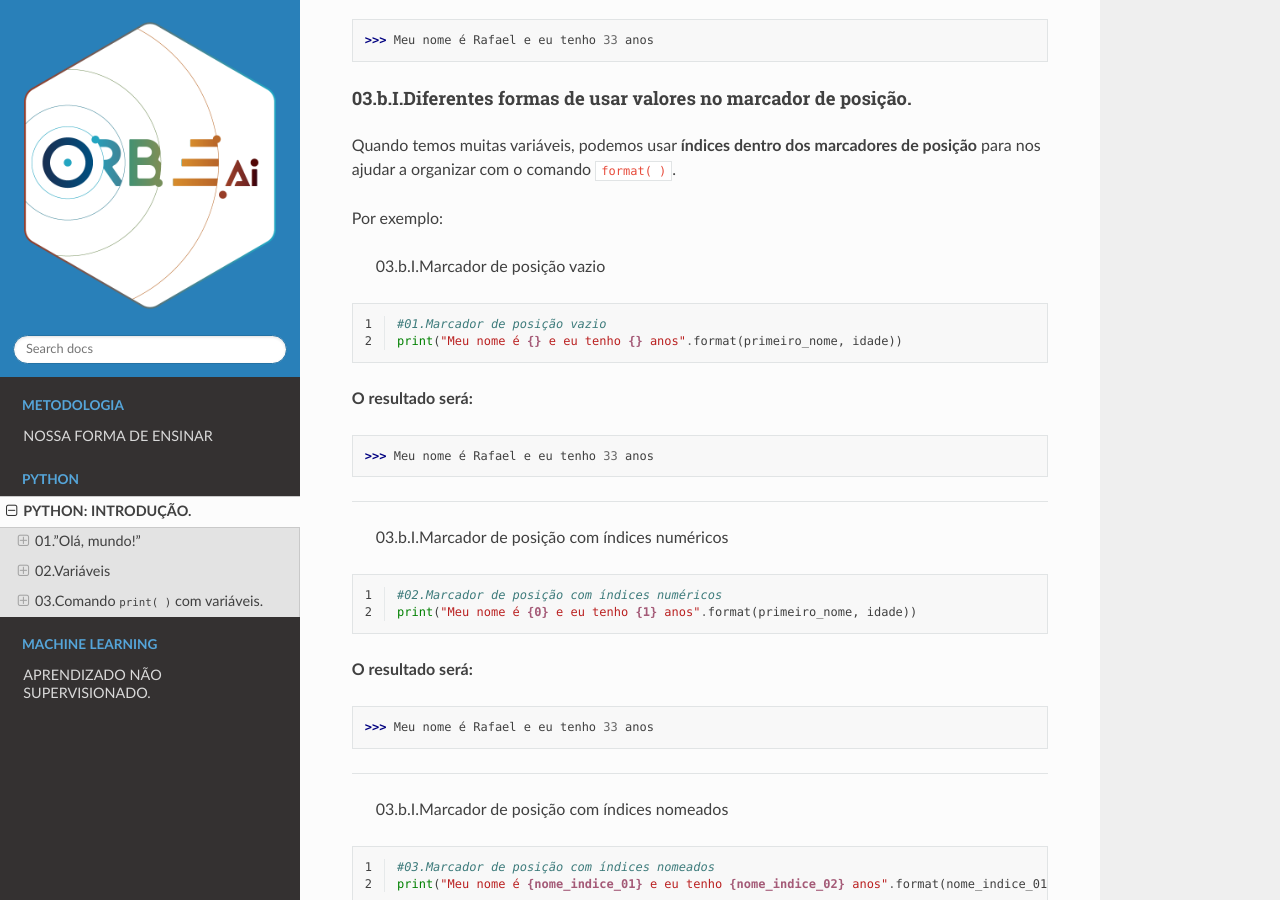
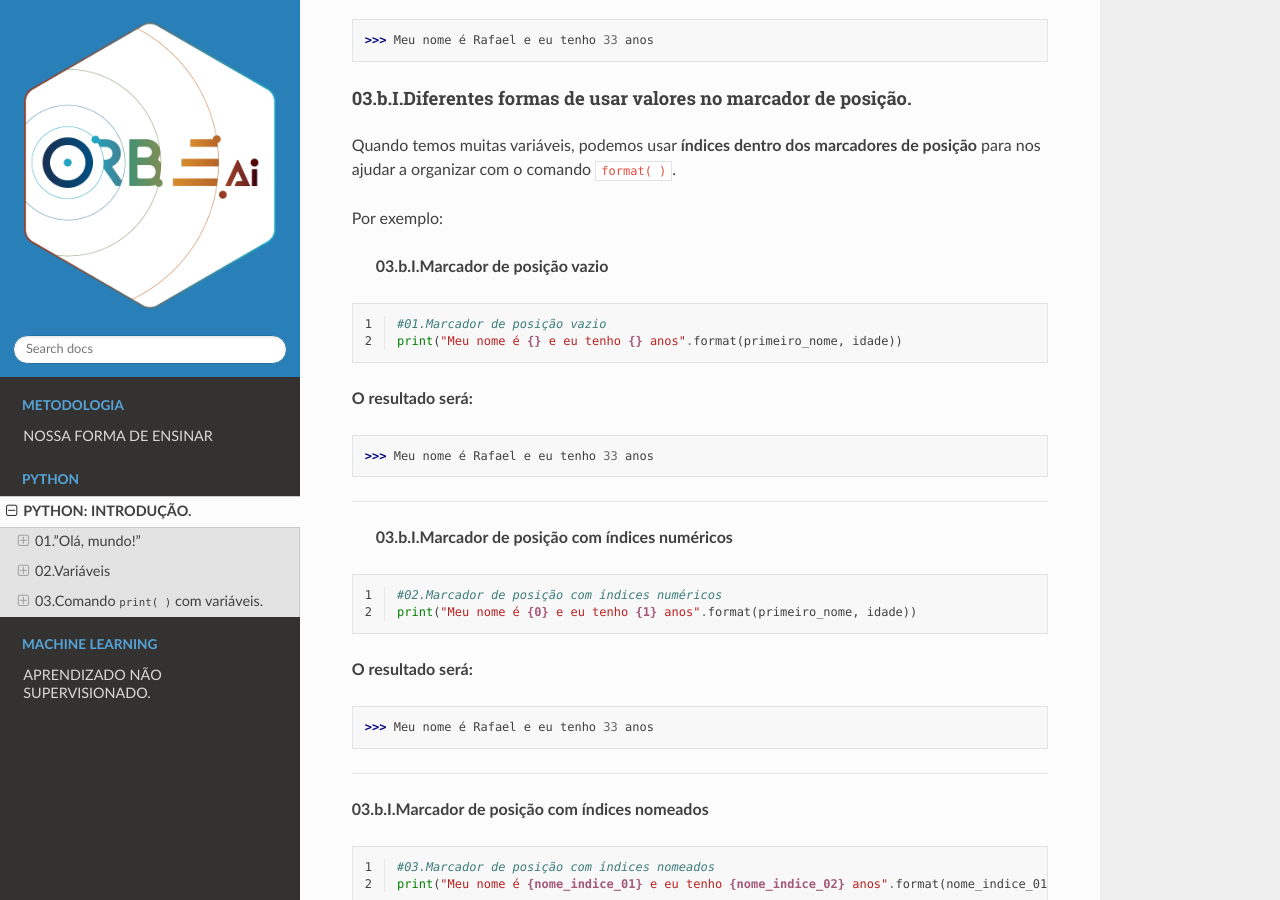
Before and after one commit to OrbeAI/rtd-python, a Sphinx documentation site: the page built from docs/source/python_introducao.rst, in a window 1280 px wide and 900 px high, scrolled down 5163 px. Built offline with Sphinx 7.4.7 and the Read the Docs theme 2.0.0, drawn with Linux system fonts in a browser that asks for light colours.

```diff
--- a/docs/source/python_introducao.rst
+++ b/docs/source/python_introducao.rst
@@ -271,7 +271,7 @@ Quando temos muitas variáveis, podemos usar **índices dentro dos marcadores de
 Por exemplo:
 
 
-   03.b.I.Marcador de posição vazio
+ **03.b.I.Marcador de posição vazio**
 
 .. code-block:: python
    :linenos:
@@ -290,7 +290,7 @@ Por exemplo:
 ______________________________________________________________________________________________________
 
 
-   03.b.I.Marcador de posição com índices numéricos
+ **03.b.I.Marcador de posição com índices numéricos**
 
 .. code-block:: python
    :linenos:
@@ -307,7 +307,8 @@ ________________________________________________________________________________
 
 ________________________________________________________________________________________________________
 
-   03.b.I.Marcador de posição com índices nomeados
+
+**03.b.I.Marcador de posição com índices nomeados**
 
 .. code-block:: python
    :linenos:
```
